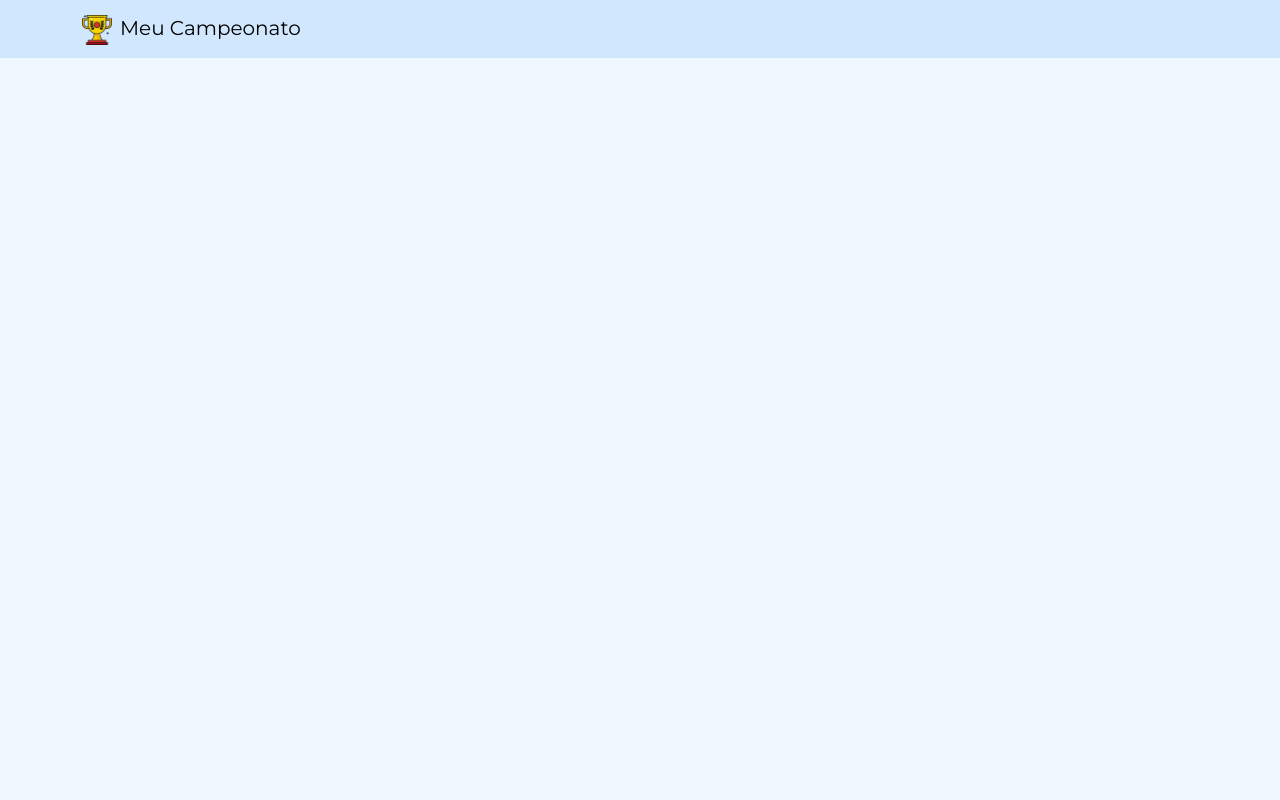
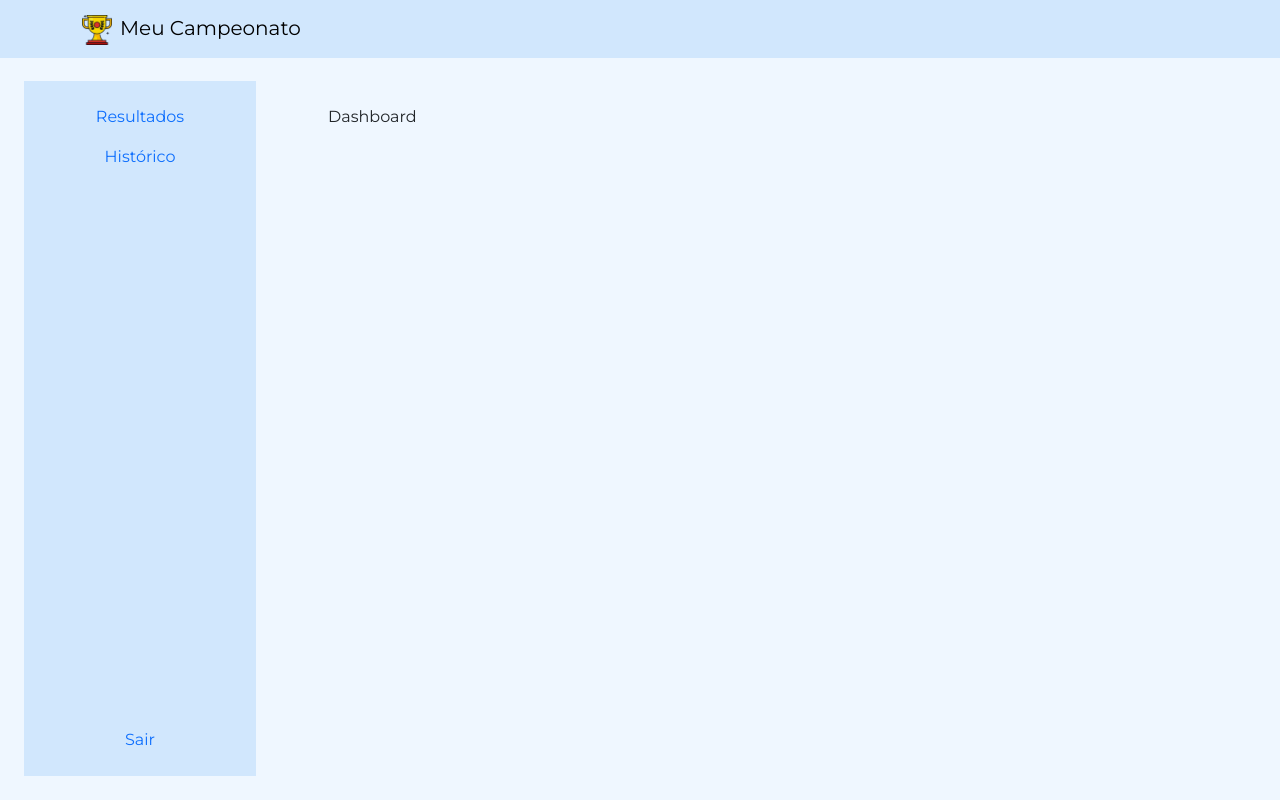
Before and after one commit to willmustafa/teste-trade-tech-fullstack, a React (Create React App) app in the folder frontend/: page /app in a window 1280 px wide. Built offline with nearby package versions, Linux system fonts and the light colour scheme.

Commit message:
Adds sidebar

```diff
--- /dev/null
+++ b/frontend/src/components/sidebar/index.tsx
@@ -0,0 +1,46 @@
+import React from "react";
+import { Link, NavLink } from "react-router-dom";
+
+export default function Sidebar() {
+  return (
+    <div className="d-flex flex-shrink-0 p-4" style={{ width: "280px" }}>
+      <div className="d-flex flex-column flex-shrink-0 p-3 bg-blue w-100">
+        <ul className="nav nav-pills flex-column mb-auto">
+          <li className="nav-item">
+            <NavLink
+              to="/app/resultados"
+              className={({ isActive }) =>
+                isActive
+                  ? "nav-link text-center active"
+                  : "nav-link text-center"
+              }
+              aria-current="page"
+            >
+              Resultados
+            </NavLink>
+          </li>
+          <li className="nav-item">
+            <NavLink
+              to="/app/historico"
+              className={({ isActive }) =>
+                isActive
+                  ? "nav-link text-center active"
+                  : "nav-link text-center"
+              }
+              aria-current="page"
+            >
+              Histórico
+            </NavLink>
+          </li>
+        </ul>
+        <ul className="nav nav-pills flex-column">
+          <li className="nav-item">
+            <Link to="#" className="nav-link text-center" aria-current="page">
+              Sair
+            </Link>
+          </li>
+        </ul>
+      </div>
+    </div>
+  );
+}
--- /dev/null
+++ b/frontend/src/layout/LayoutDashboard.module.css
@@ -0,0 +1,6 @@
+.main{
+    min-height: 100vh;
+    width: 100%;
+    padding-top: 57px;
+    display: flex;
+}
--- /dev/null
+++ b/frontend/src/layout/LayoutDashboard.tsx
@@ -0,0 +1,19 @@
+import Sidebar from "components/sidebar";
+import React from "react";
+import styles from "./LayoutDashboard.module.css";
+import { Outlet } from "react-router-dom";
+import Navbar from "components/navbar";
+
+export default function LayoutDashboard() {
+  return (
+    <div className={styles.main}>
+      <Navbar />
+      <div className="d-flex w-100">
+        <Sidebar />
+        <div className="p-5">
+          <Outlet />
+        </div>
+      </div>
+    </div>
+  );
+}
--- a/frontend/src/router/index.tsx
+++ b/frontend/src/router/index.tsx
@@ -4,6 +4,7 @@ import Dashboard from "../pages/Dashboard";
 import Results from "../pages/Results";
 import Historic from "../pages/Historic";
 import Main from "layout/Main";
+import LayoutDashboard from "layout/LayoutDashboard";
 
 const router = createBrowserRouter([
   {
@@ -18,7 +19,7 @@ const router = createBrowserRouter([
   },
   {
     path: "/app",
-    element: <Main />,
+    element: <LayoutDashboard />,
     children: [
       {
         path: "",
```
